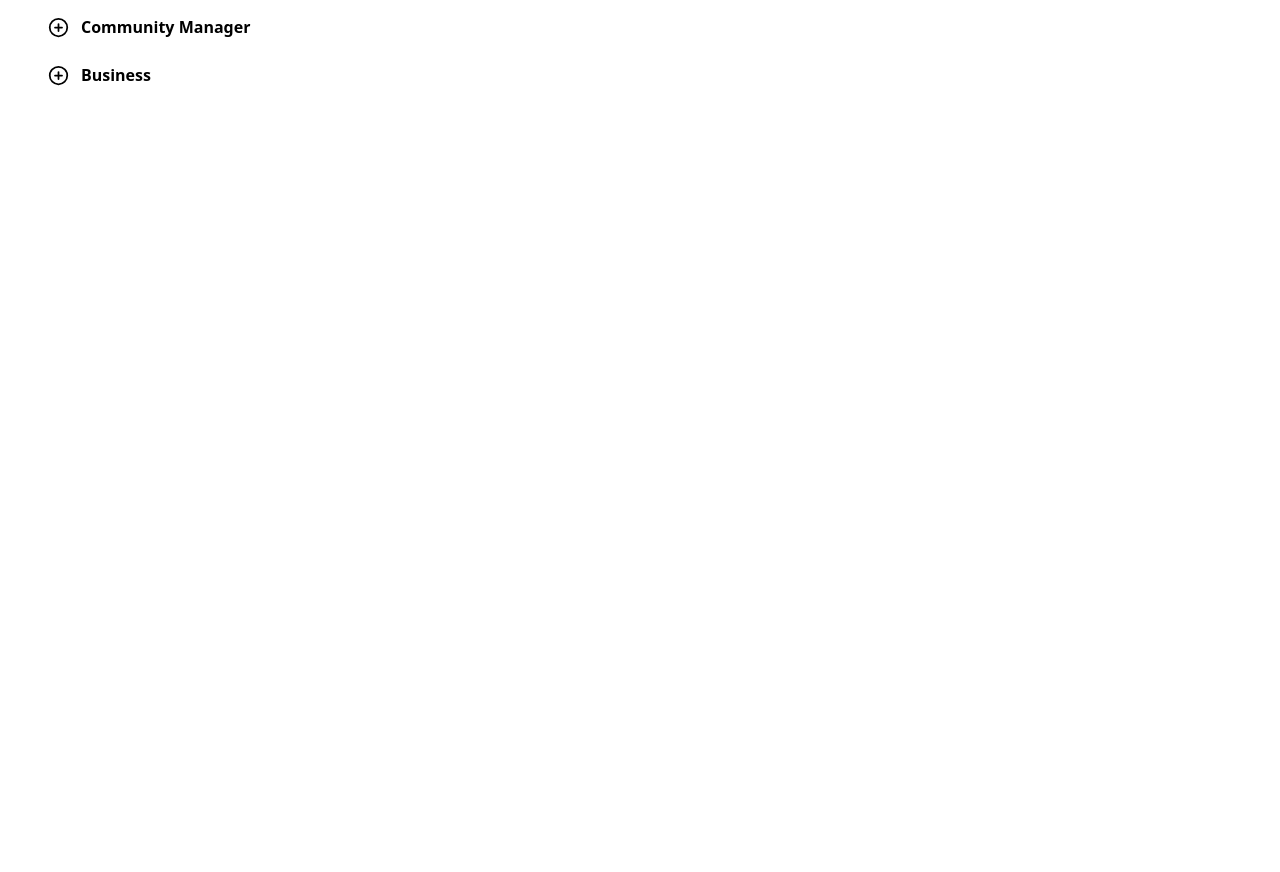
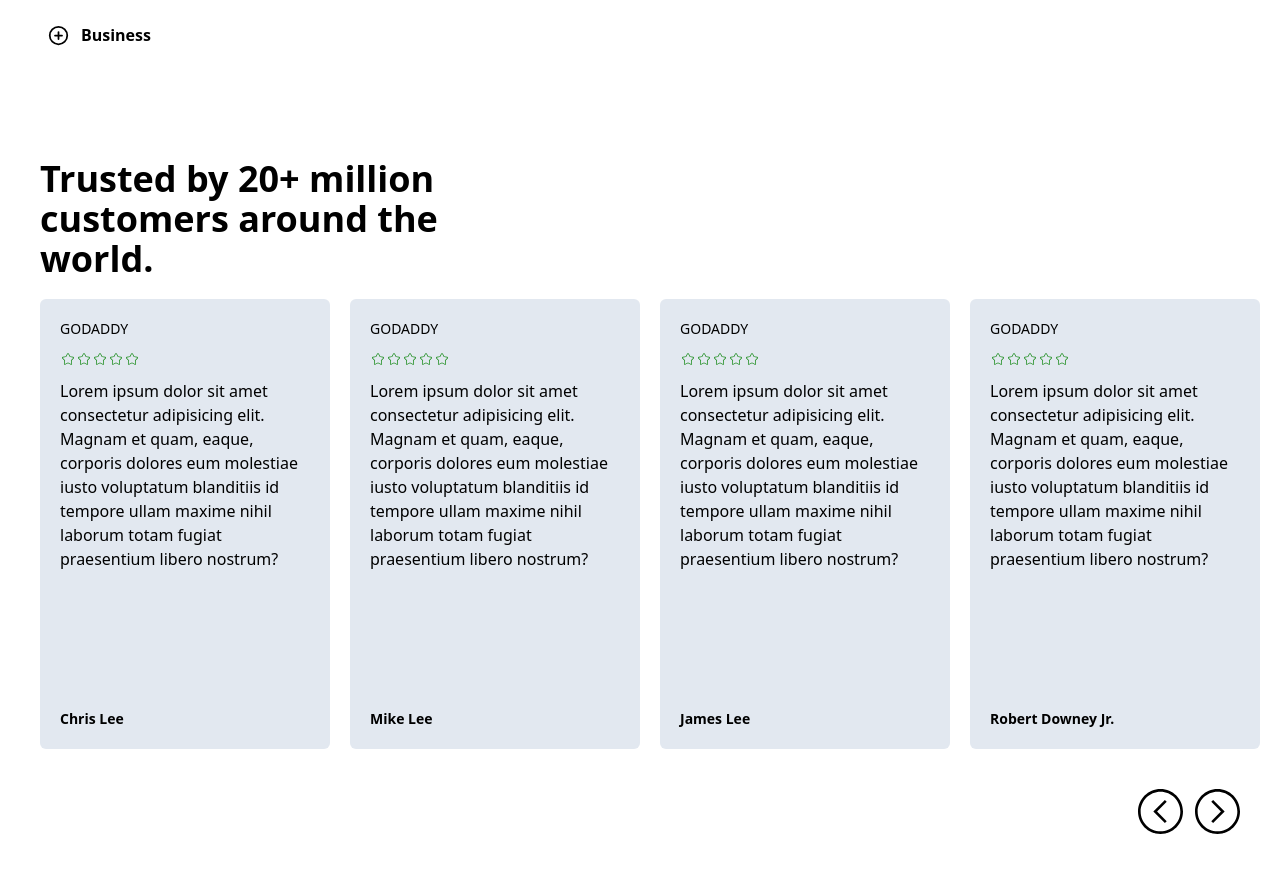
Before and after one commit to imbizman316/homepage_porfolio, a React (Create React App) app: page /hobbies in a window 1280 px wide. Shown: the part 1708-2580 px from the top of the page. Before the commit the page ends 1867 px from the top, so only its background shows below. Built offline with nearby package versions, Linux system fonts and the light colour scheme.

Commit message:
Add arrow button slide

```diff
--- a/src/components/Hobbies/FirstStickyBar.jsx
+++ b/src/components/Hobbies/FirstStickyBar.jsx
@@ -1,6 +1,6 @@
 import Reac, { useEffect, useRef, useState } from "react";
 
-function FirstStickyBar() {
+function FirstStickyBar({ scrollToSection }) {
   const [isSticky, setIsSticky] = useState(false);
   const stickyRef = useRef(null);
   const originalPositionRef = useRef(0); // To store the original position of the sticky element
@@ -36,11 +36,16 @@ function FirstStickyBar() {
 
   return (
     <div
-      className={`border border-b-gray-200 h-[100px] bg-slate-100 ${
+      className={`border border-b-gray-200 h-[60px] bg-gray-200 flex justify-center items-center rounded-lg ${
         isSticky ? "fixed top-0 w-full z-[1000]" : ""
       }`}
       ref={stickyRef}
-    ></div>
+    >
+      <div className="flex gap-10 z-[1000]">
+        <button onClick={() => scrollToSection("skills")}>Skill</button>
+        <button onClick={() => scrollToSection("strengths")}>Strengths</button>
+      </div>
+    </div>
   );
 }
 
--- a/src/components/Hobbies/PlusMinusOpenMenu.jsx
+++ b/src/components/Hobbies/PlusMinusOpenMenu.jsx
@@ -29,7 +29,7 @@ const subMenus = [
   },
 ];
 
-function PlusMinusOpenMenu() {
+const PlusMinusOpenMenu = React.forwardRef((_, ref) => {
   const [current, setCurrent] = useState(1);
   const [showPhoto, setShowPhoto] = useState(true);
 
@@ -40,7 +40,10 @@ function PlusMinusOpenMenu() {
   };
 
   return (
-    <div className="p-12 flex flex-col sm:flex-col md:flex-col lg:flex-row xl:flex-row">
+    <div
+      className="p-12 flex flex-col sm:flex-col md:flex-col lg:flex-row xl:flex-row"
+      ref={ref}
+    >
       <div className="flex-[1]">
         <div className="text-5xl font-extrabold font-serif py-5">
           Useful skills at your fingertips, maximized for start-ups.
@@ -90,6 +93,6 @@ function PlusMinusOpenMenu() {
       </div>
     </div>
   );
-}
+});
 
 export default PlusMinusOpenMenu;
--- /dev/null
+++ b/src/components/Hobbies/PressArrowToMove.jsx
@@ -0,0 +1,155 @@
+import React, { useEffect, useRef, useState } from "react";
+import { CiStar } from "react-icons/ci";
+import { TfiArrowCircleLeft, TfiArrowCircleRight } from "react-icons/tfi";
+
+const reviewData = [
+  {
+    id: 1,
+    source: "GODADDY",
+    score: 5,
+    review:
+      "Lorem ipsum dolor sit amet consectetur adipisicing elit. Magnam et quam, eaque, corporis dolores eum molestiae iusto voluptatum blanditiis id tempore ullam maxime nihil laborum totam fugiat praesentium libero nostrum?",
+    name: "Chris Lee",
+  },
+  {
+    id: 2,
+    source: "GODADDY",
+    score: 5,
+    review:
+      "Lorem ipsum dolor sit amet consectetur adipisicing elit. Magnam et quam, eaque, corporis dolores eum molestiae iusto voluptatum blanditiis id tempore ullam maxime nihil laborum totam fugiat praesentium libero nostrum?",
+    name: "Mike Lee",
+  },
+  {
+    id: 3,
+    source: "GODADDY",
+    score: 5,
+    review:
+      "Lorem ipsum dolor sit amet consectetur adipisicing elit. Magnam et quam, eaque, corporis dolores eum molestiae iusto voluptatum blanditiis id tempore ullam maxime nihil laborum totam fugiat praesentium libero nostrum?",
+    name: "James Lee",
+  },
+  {
+    id: 4,
+    source: "GODADDY",
+    score: 5,
+    review:
+      "Lorem ipsum dolor sit amet consectetur adipisicing elit. Magnam et quam, eaque, corporis dolores eum molestiae iusto voluptatum blanditiis id tempore ullam maxime nihil laborum totam fugiat praesentium libero nostrum?",
+    name: "Robert Downey Jr.",
+  },
+  {
+    id: 5,
+    source: "GODADDY",
+    score: 5,
+    review:
+      "Lorem ipsum dolor sit amet consectetur adipisicing elit. Magnam et quam, eaque, corporis dolores eum molestiae iusto voluptatum blanditiis id tempore ullam maxime nihil laborum totam fugiat praesentium libero nostrum?",
+    name: "Jin Sakamoto",
+  },
+  {
+    id: 6,
+    source: "GODADDY",
+    score: 5,
+    review:
+      "Lorem ipsum dolor sit amet consectetur adipisicing elit. Magnam et quam, eaque, corporis dolores eum molestiae iusto voluptatum blanditiis id tempore ullam maxime nihil laborum totam fugiat praesentium libero nostrum?",
+    name: "Haruki Murakami",
+  },
+  {
+    id: 7,
+    source: "GODADDY",
+    score: 5,
+    review:
+      "Lorem ipsum dolor sit amet consectetur adipisicing elit. Magnam et quam, eaque, corporis dolores eum molestiae iusto voluptatum blanditiis id tempore ullam maxime nihil laborum totam fugiat praesentium libero nostrum?",
+    name: "Jason Kid",
+  },
+  {
+    id: 8,
+    source: "GODADDY",
+    score: 5,
+    review:
+      "Lorem ipsum dolor sit amet consectetur adipisicing elit. Magnam et quam, eaque, corporis dolores eum molestiae iusto voluptatum blanditiis id tempore ullam maxime nihil laborum totam fugiat praesentium libero nostrum?",
+    name: "Yao Ming",
+  },
+];
+
+const PressArrowToMove = React.forwardRef((_, ref) => {
+  const [movement, setMovement] = useState(0);
+  const [windowWidth, setWindowWidth] = useState(window.innerWidth);
+
+  const cardWidth = 309;
+  const distance = cardWidth; //originally 400
+  const containerRef = useRef();
+
+  const totalWidth = reviewData.length * cardWidth;
+
+  const handleArrowClick = (direction) => {
+    const visibleWidth = containerRef.current?.offsetWidth || windowWidth;
+
+    if (direction === "right") {
+      const maxMovement = -(totalWidth - visibleWidth);
+
+      setMovement((prev) => Math.max(prev - distance, maxMovement));
+    } else {
+      // movement < 0 && setMovement((prev) => prev + distance);
+      setMovement((prev) => Math.min(prev + distance, 0));
+    }
+  };
+
+  console.log(movement);
+
+  useEffect(() => {
+    const handleResize = () => {
+      setWindowWidth(window.innerWidth);
+    };
+
+    window.addEventListener("resize", handleResize);
+
+    return () => {
+      window.removeEventListener("resize", handleResize);
+    };
+  }, []);
+
+  return (
+    <div className="py-10 pl-10 overflow-hidden" ref={ref}>
+      <h1 className="text-4xl font-semibold pb-5 w-[500px]">
+        Trusted by 20+ million customers around the world.
+      </h1>
+      <div className="flex flex-row gap-5 overflow-hidden" ref={containerRef}>
+        {reviewData.map((review) => (
+          <div
+            key={review.id}
+            className="min-w-[290px] min-h-[450px] flex flex-col justify-between p-5 bg-slate-200 rounded-md duration-300"
+            style={{
+              transform: `translateX(${movement}px)`,
+            }}
+          >
+            <div>
+              <h1 className="text-sm">{review.source}</h1>
+              <div className="flex py-3">
+                {Array.from({ length: review.score }).map((_, index) => (
+                  <CiStar key={index} color="green" />
+                ))}
+              </div>
+              <p className="font-thin">{review.review}</p>
+            </div>
+            <div className="text-sm font-semibold">{review.name}</div>
+          </div>
+        ))}
+      </div>
+      <div className="flex justify-end gap-3 py-10 pr-10">
+        <TfiArrowCircleLeft
+          size={45}
+          className="cursor-pointer"
+          onClick={() => handleArrowClick("left")}
+        />
+        <TfiArrowCircleRight
+          size={45}
+          className="cursor-pointer"
+          onClick={() => handleArrowClick("right")}
+        />
+      </div>
+      {/* <div>Current slide: {movement}</div>
+      <div>Slide size: 1292</div>
+      <div>Current width: {windowWidth}</div> */}
+    </div>
+  );
+});
+
+export default PressArrowToMove;
--- a/src/pages/hobbies/index.jsx
+++ b/src/pages/hobbies/index.jsx
@@ -5,12 +5,23 @@ import About from "../about";
 import FirstStickyBar from "../../components/Hobbies/FirstStickyBar";
 import SlidingInterests from "../../components/Hobbies/SlidingInterests";
 import PlusMinusOpenMenu from "../../components/Hobbies/PlusMinusOpenMenu";
+import PressArrowToMove from "../../components/Hobbies/PressArrowToMove";
 
 function Hobbies() {
   const [openSub, setOpenSub] = useState(false);
   const [getData, setGetData] = useState("");
   const [showSlide, setShowSlide] = useState(false);
   const screenRef = useRef(null);
+  const skillsRef = useRef(null);
+  const strengthsRef = useRef(null);
+
+  const scrollToSection = (type) => {
+    if (type === "skills") {
+      skillsRef.current.scrollIntoView({ behavior: "smooth" });
+    } else {
+      strengthsRef.current.scrollIntoView({ behavior: "smooth" });
+    }
+  };
 
   const handleClick = (value) => {
     if (getData === value) {
@@ -75,10 +86,11 @@ function Hobbies() {
           name="blurPart"
         ></div>
       </div>
-      <FirstStickyBar />
+      <FirstStickyBar scrollToSection={scrollToSection} />
       <About />
       <SlidingInterests />
-      <PlusMinusOpenMenu />
+      <PlusMinusOpenMenu ref={skillsRef} />
+      <PressArrowToMove ref={strengthsRef} />
     </>
   );
 }
```
